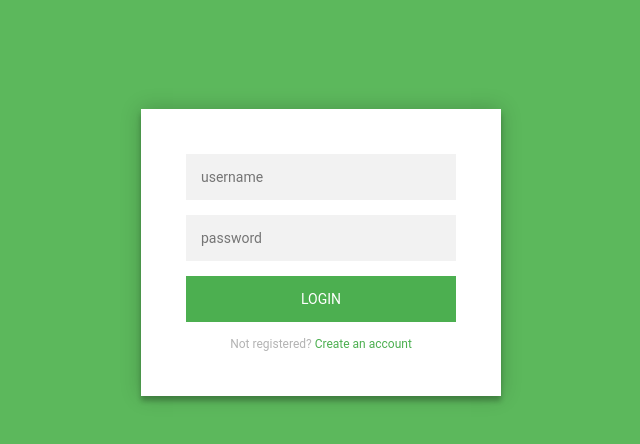
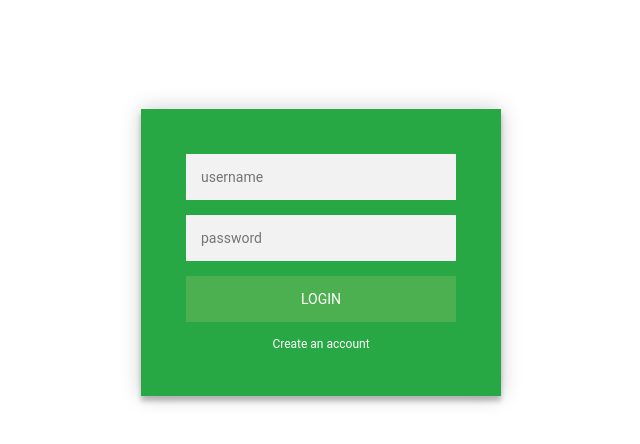
Before and after one commit to vs6140020/planner, a Python web app: template plan/templates/login.html in a window 1280 px wide. Shown: the top 444 px of the page, without its empty margins (319-959 px from the left). Run offline with Jinja, Linux system fonts and the light colour scheme; the template is opened without the code that fills it, so the values that code supplies are empty.

Commit message:
Changed the color of login page and added the home page.

```diff
--- a/plan/templates/login.html
+++ b/plan/templates/login.html
@@ -1,7 +1,7 @@
 <!DOCTYPE html>
 <html>
 <head>
-	<title>login</title>
+	<title>LOGIN</title>
 	<style type="text/css">
 
 .login-page {
@@ -12,7 +12,7 @@
 .form {
   position: relative;
   z-index: 1;
-  background: #FFFFFF;
+  background: #28a745;
   max-width: 360px;
   margin: 0 auto 100px;
   padding: 45px;
@@ -49,11 +49,11 @@
 }
 .form .message {
   margin: 15px 0 0;
-  color: #b3b3b3;
+  color: #ffffff;
   font-size: 12px;
 }
 .form .message a {
-  color: #4CAF50;
+  color: #ffffff;
   text-decoration: none;
 }
 .form .register-form {
@@ -93,7 +93,7 @@
   color: #EF3B3A;
 }
 body {
-  background: #5cb85c; /* fallback for old browsers */
+  background: #fffff; /* fallback for old browsers */
   font-family: "Roboto", sans-serif;
   -webkit-font-smoothing: antialiased;
   -moz-osx-font-smoothing: grayscale;
@@ -114,7 +114,7 @@ body {
       <input type="text" placeholder="username"/>
       <input type="password" placeholder="password"/>
       <button>login</button>
-      <p class="message">Not registered? <a href="#">Create an account</a></p>
+      <p class="message"><a href="#">Create an account</a></p>
     </form>
   </div>
 </div>
```
Also changed, not shown: plan/templates/home.html (added, +30 -0 lines).
